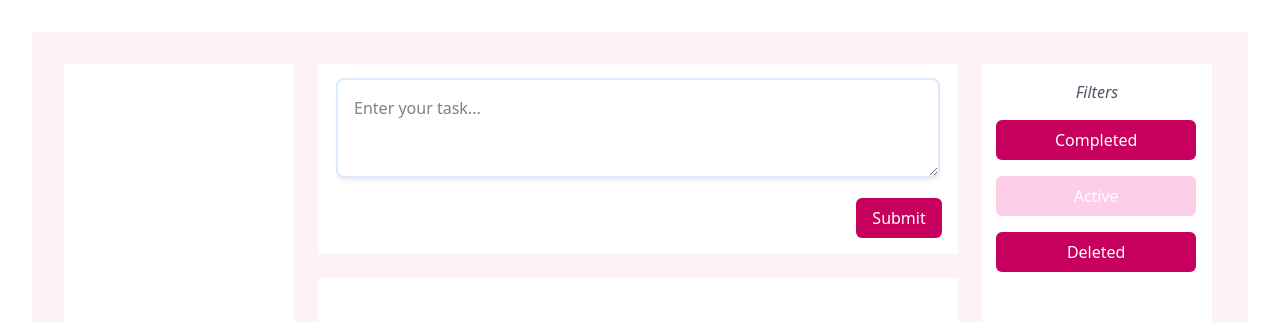
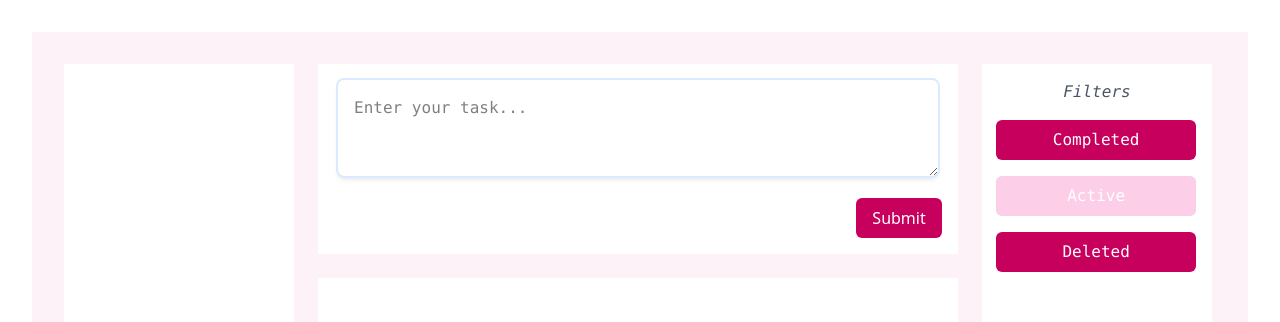
Before and after one commit to SefaliGupta/my-task-tracker, a React (Vite) app: page / in a window 1280 px wide. Shown: the top 322 px of the page. Built offline with nearby package versions, Linux system fonts and the light colour scheme.

Commit message:
add font

```diff
--- a/src/components/FilterPanel.jsx
+++ b/src/components/FilterPanel.jsx
@@ -10,6 +10,7 @@ const FilterPanel = ({ currentFilter, setCurrentFilter }) => {
       float-right
       text-white
       w-50
+      font-mono
     `.trim().replace(/\s+/g, ' ');
 
     const activeClasses = currentFilter === filterType ? 'bg-pink-200' : 'bg-pink-700 hover:bg-pink-900';
@@ -19,7 +20,7 @@ const FilterPanel = ({ currentFilter, setCurrentFilter }) => {
 
     return (
       <div className='row-span-4 bg-white'>
-        <h1 className='italic text-gray-600 py-4'>Filters</h1>
+        <h1 className='italic font-mono text-gray-600 py-4'>Filters</h1>
 
         <button className={getFilterButtonClasses('completed')}
         onClick={() => setCurrentFilter('completed')}>
--- a/src/components/TaskInput.jsx
+++ b/src/components/TaskInput.jsx
@@ -14,6 +14,7 @@ const TaskInput = ({ input, setInput, handleSubmit }) => {
     bg-white
     row-span-1
     min-w-150
+    font-mono
   `.trim().replace(/\s+/g, ' ');
 
   const buttonClasses = `
--- a/src/components/TaskList.jsx
+++ b/src/components/TaskList.jsx
@@ -15,7 +15,7 @@ const TaskList = ({ inputList, toggleCompletedItems, deletedItemsList, currentFi
     setTimeout(() => toggleCompletedItems(itemId), 500);
   };
 
-  const originalClass = 'wrap-anywhere text-left'
+  const originalClass = 'font-mono wrap-anywhere text-left'
 
   const allClasses = () => {
     const addClass = currentFilter === 'completed' ? 'line-through text-gray-400 opacity-40 transition-all duration-500' : '';
```
